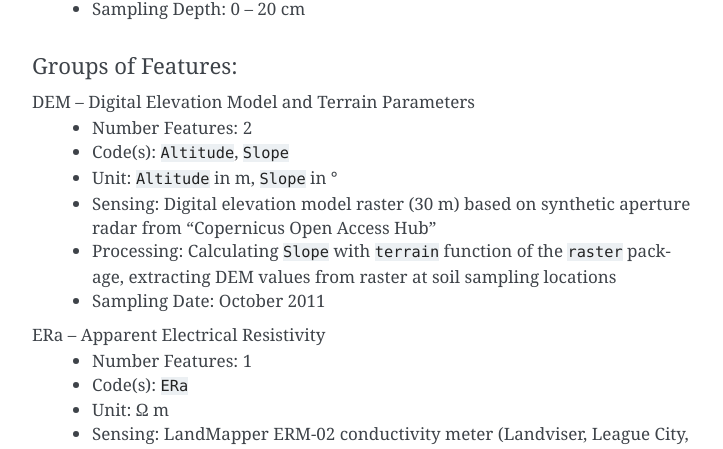
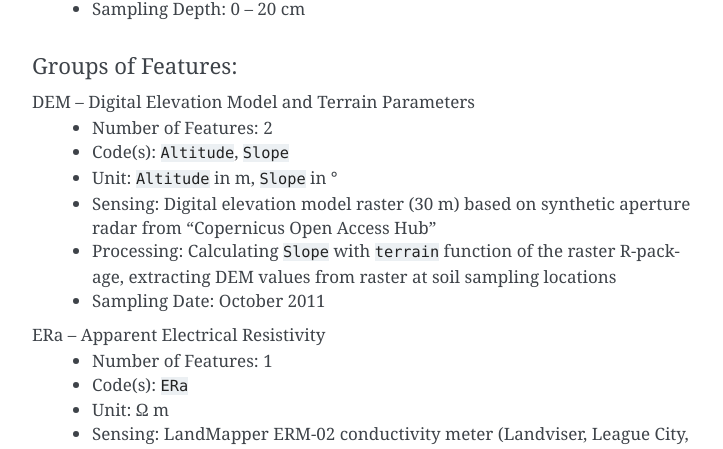
Before and after one commit to a11to1n3/LimeSoDa, a Sphinx documentation site: the page built from docs/source/datasets/SC_50.rst, in a window 1280 px wide and 900 px high, scrolled down 1351 px. Shown: the part 144-593 px from the top of the window, without its empty margins (388-1111 px from the left). Built offline with Sphinx 7.4.7, drawn with Linux system fonts in a browser that asks for light colours; pages that are not in the unit, such as notebooks, are missing from menus.

Commit message:
Update SC_50.rst

```diff
--- a/docs/source/datasets/SC_50.rst
+++ b/docs/source/datasets/SC_50.rst
@@ -56,15 +56,15 @@ Groups of Features:
 """""""""""""""""
 
 DEM – Digital Elevation Model and Terrain Parameters
-    * Number Features: 2
+    * Number of Features: 2
     * Code(s): ``Altitude``, ``Slope``
     * Unit: ``Altitude`` in m, ``Slope`` in °
     * Sensing: Digital elevation model raster (30 m) based on synthetic aperture radar from "Copernicus Open Access Hub"
-    * Processing: Calculating ``Slope`` with ``terrain`` function of the ``raster`` package, extracting DEM values from raster at soil sampling locations
+    * Processing: Calculating ``Slope`` with ``terrain`` function of the raster R-package, extracting DEM values from raster at soil sampling locations
     * Sampling Date: October 2011
 
 ERa – Apparent Electrical Resistivity
-    * Number Features: 1
+    * Number of Features: 1
     * Code(s): ``ERa``
     * Unit: Ω m
     * Sensing: LandMapper ERM-02 conductivity meter (Landviser, League City, USA) with exploration depth of 0 - 20 cm, in-situ
```
